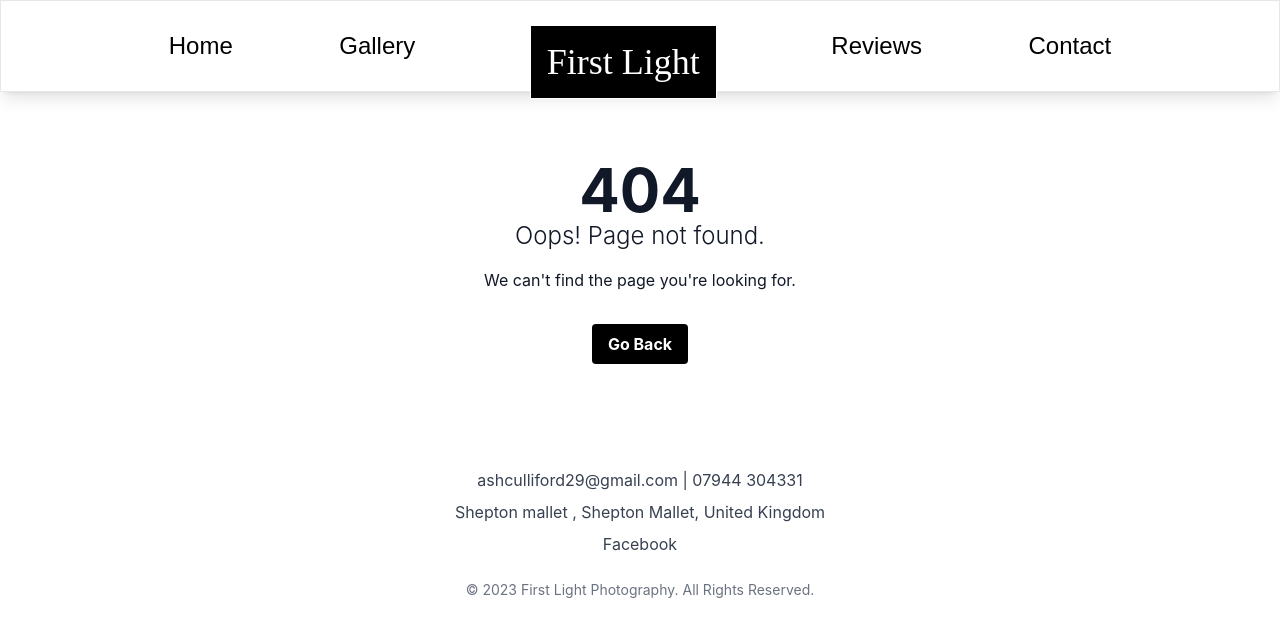
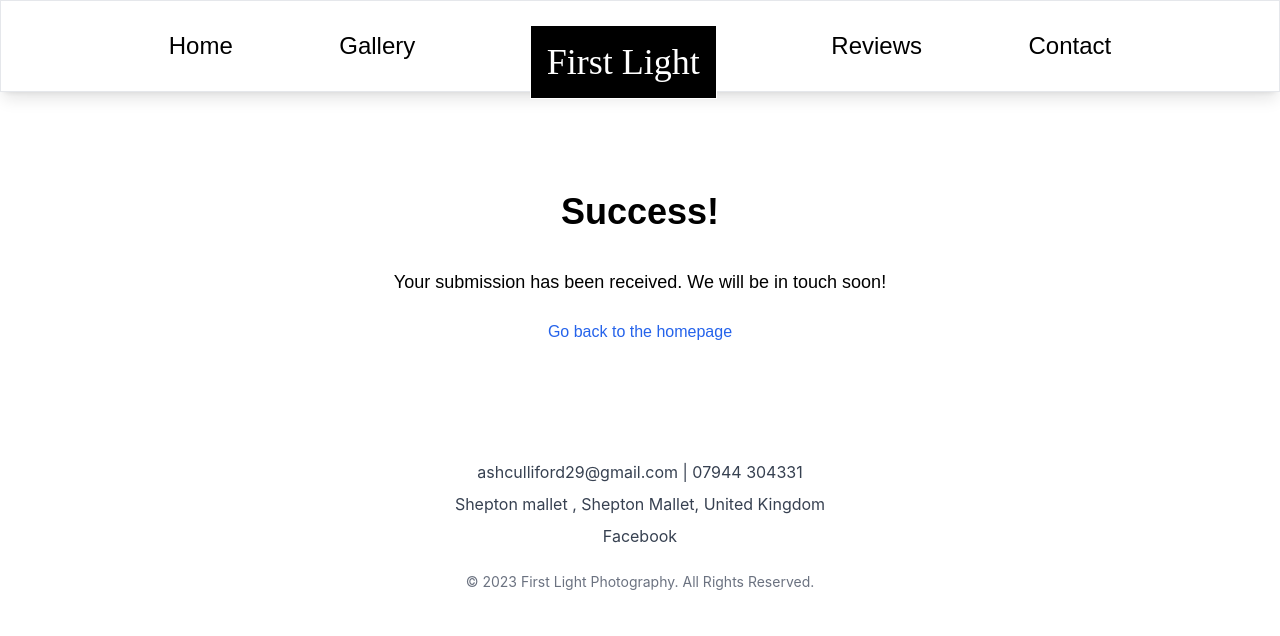
Before and after one commit to Charlotte-Greenaway/flphotography, a React (Create React App) app: page /success in a window 1280 px wide. Shown: the top 636 px of the page. Built offline with nearby package versions, Linux system fonts and the light colour scheme.

Commit message:
success page

```diff
--- a/src/App.js
+++ b/src/App.js
@@ -6,6 +6,7 @@ import GalleryPage from './pages/gallery';
 import FacebookReviews from './pages/reviews';
 import ContactForm from './pages/contact';
 import NoPage from './pages/nopage';
+import SuccessPage from './pages/success';
 
 function App() {
   return (
@@ -16,6 +17,8 @@ function App() {
           <Route path="gallery" element={<GalleryPage />} />
           <Route path="reviews" element={<FacebookReviews />} />
           <Route path="contact" element={<ContactForm />} />
+          <Route path="success" element={<SuccessPage />} />
+
           <Route path="*" element={<NoPage />} />
         </Route>
       </Routes>
--- a/src/pages/contact.js
+++ b/src/pages/contact.js
@@ -10,7 +10,7 @@ const ContactForm = () => {
       <div className="icon-container flex justify-center">
         <FontAwesomeIcon icon={faEnvelope} className="mx-auto text-5xl" />
       </div>
-      <form name="contact" method="POST" className="max-w-lg mx-auto montserrat">
+      <form name="contact" method="POST" action="/success" className="max-w-lg mx-auto montserrat">
       <div class="form my-4">
         <input type="hidden" name="form-name" value="contact"/>
         <input type="text" name="name" autocomplete="off" id="name" required />
--- /dev/null
+++ b/src/pages/success.js
@@ -0,0 +1,18 @@
+import React from 'react';
+import { Link } from 'react-router-dom';
+
+const SuccessPage = () => {
+  return (
+    <div className="flex items-center justify-center my-10 montserrat">
+      <div className="text-center py-10">
+        <h1 className="text-4xl font-bold text-black mb-4 py-5">Success!</h1>
+        <p className="text-lg mb-6">Your submission has been received. We will be in touch soon!</p>
+        <Link to="/" className="text-blue-600 hover:text-blue-800">
+          Go back to the homepage
+        </Link>
+      </div>
+    </div>
+  );
+};
+
+export default SuccessPage;
```
